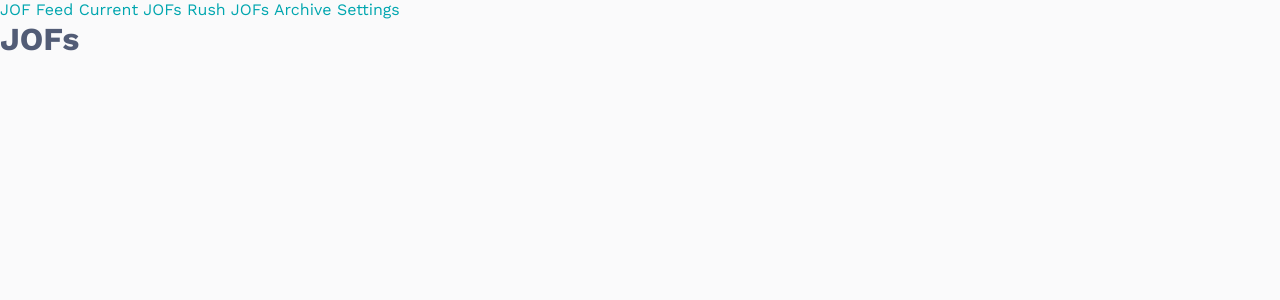
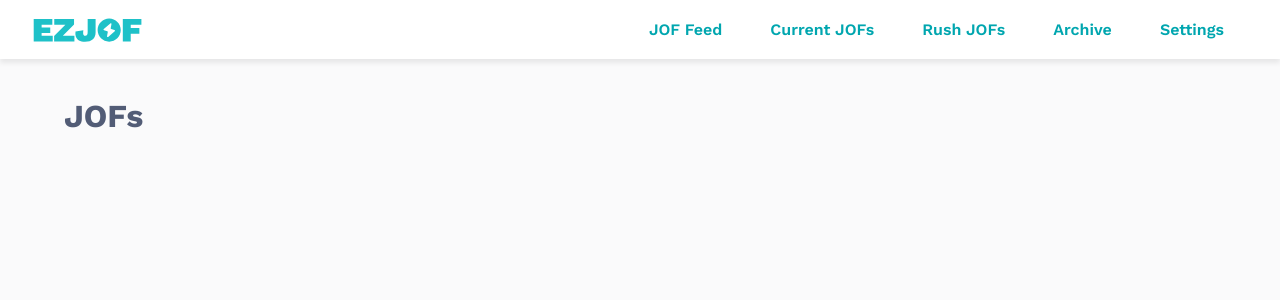
Before and after one commit to daggerss/ezjof, a Django app: page /home in a window 1280 px wide. Shown: the top 300 px of the page. Run offline with Django 4.2, Linux system fonts and the light colour scheme; parts of the project's set-up code (start-up, migrations or seed data) failed here and were passed over.

Commit message:
Set up navbar for base.html

```diff
--- a/static/css/styles.css
+++ b/static/css/styles.css
@@ -17,6 +17,37 @@ body {
     color: #525C76;
 }
 
+/* Navigation */
+
+nav
+{
+    background: #FFFFFF;
+    box-shadow: 0px 4px 5px rgba(0, 0, 0, 0.08);
+    display: flex;
+    flex-direction: row;
+    justify-content: flex-end;
+    align-items: center;
+    padding: 0 32px;
+}
+
+nav > #logotype
+{
+    height: 40px;
+    width: auto;
+    margin-right: auto;
+}
+
+nav > a
+{
+    padding: 20px 24px;
+    font-weight: 600;
+}
+
+nav > a:hover
+{
+    color: #1EC1C8;
+}
+
 /* Branding */
 #logotype
 {
@@ -34,6 +65,13 @@ h1
 {
     font-size: 32px;
     line-height: 40px;
+}
+
+main > h1
+{
+    position: absolute;
+    left: 64px;
+    top: 96px;
 }
 
 .subtitle
--- a/templates/base.html
+++ b/templates/base.html
@@ -13,6 +13,7 @@
     <body>
         <header>
             <nav id="navbar">
+                <img id="logotype" src="{% static 'images/Logotype.svg' %}" alt="EZJOF Logo">
                 <a href="{% url 'home' %}">JOF Feed</a>
                 <a href="{% url 'home' %}">Current JOFs</a>
                 <a href="{% url 'home' %}">Rush JOFs</a>
```
